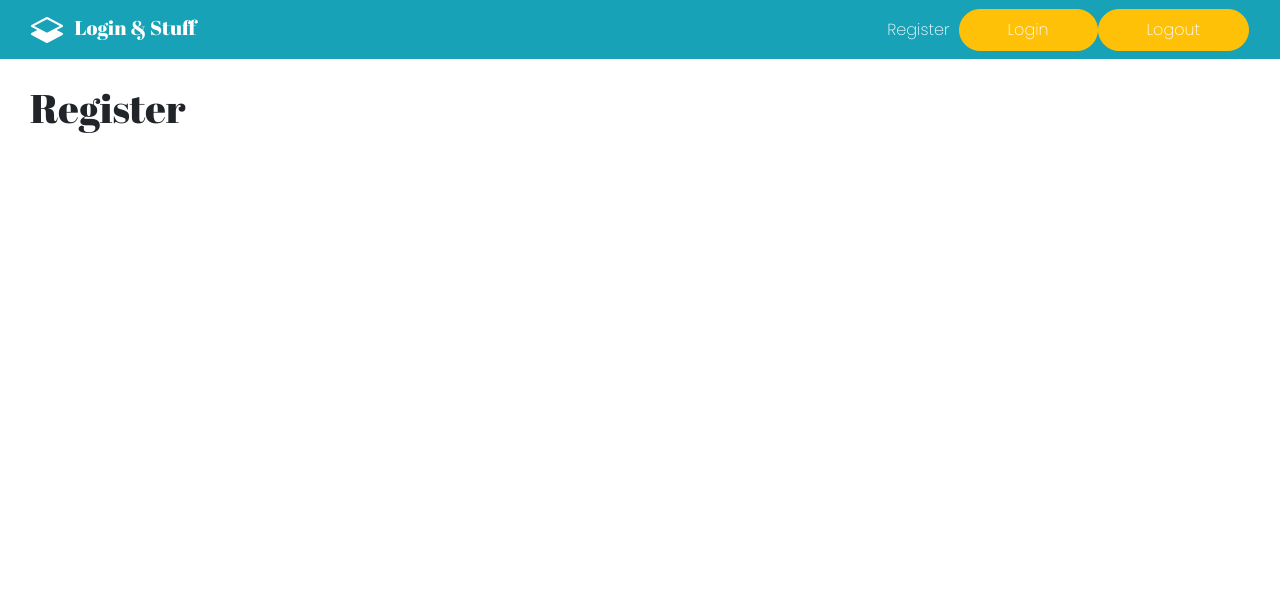
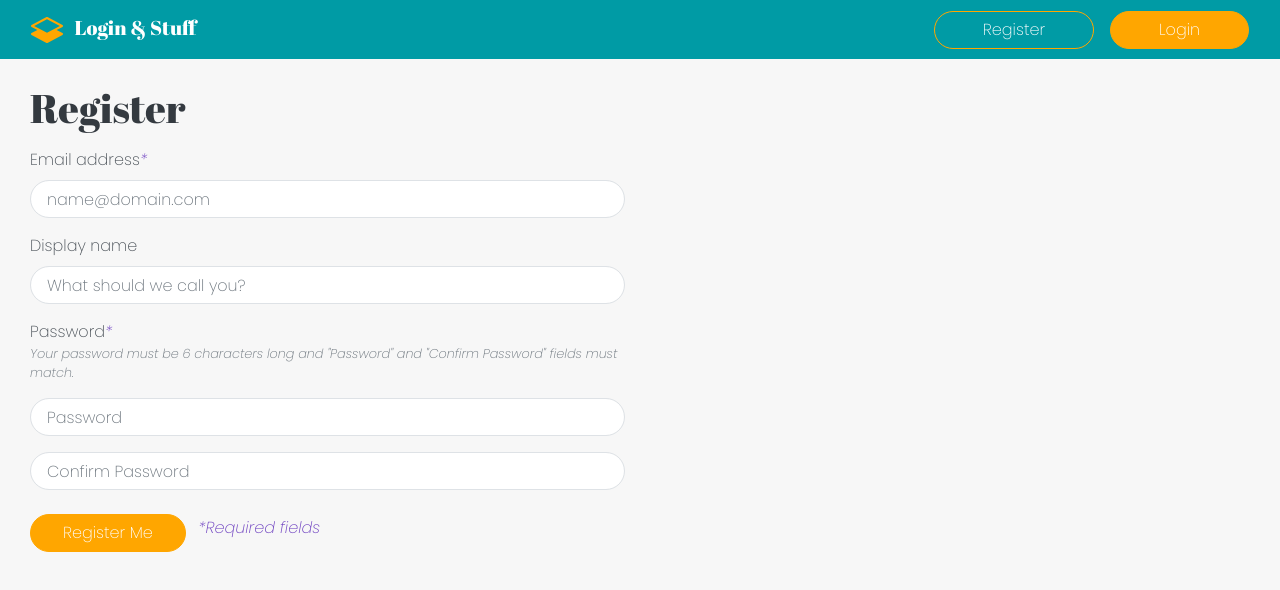
Before and after one commit to joemilbach/MERN-User-Auth, a React (Create React App) app in the folder client/: page /register in a window 1280 px wide. Shown: the top 590 px of the page. Built offline with nearby package versions, Linux system fonts and the light colour scheme; no server answers.

Commit message:
Finish front end UI and functionality

```diff
--- a/client/src/components/auth/Login.js
+++ b/client/src/components/auth/Login.js
@@ -1,13 +1,63 @@
-import React from 'react'
+import React, { useState, useContext } from 'react'
+import createContext from './UserContext'
+import Axios from 'axios'
+import { useHistory } from 'react-router-dom'
+import ErrorAlert from '../layout/ErrorAlert'
 import Container from 'react-bootstrap/Container'
 import Col from 'react-bootstrap/Col'
+import Form from 'react-bootstrap/Form'
+import Button from 'react-bootstrap/Button'
 
 export default function Login() {
+  const [email, setEmail] = useState()
+  const [password, setPassword] = useState()
+  const [alert, setAlert] = useState()
+
+  const { setUserData } = useContext(createContext)
+  const history = useHistory()
+
+  const submit = async (e) => {
+    e.preventDefault()
+
+    try {
+      const existingUser = { email, password }
+      const loginResponse = await Axios.post(
+        "http://localhost:8000/users/login",
+        existingUser
+      )
+
+      setUserData({
+        token: loginResponse.data.token,
+        user: loginResponse.data.user
+      })
+
+      localStorage.setItem("auth-token", loginResponse.data.token)
+      history.push("/")
+    } catch (error) {
+      error.response.data.msg && setAlert(error.response.data.msg)
+    }
+  }
+
   return (
     <Container as="main" className="login" fluid>
       <Col as="hgroup">
         <h1>Login</h1>
       </Col>
+
+      <Form className="col-md-8 col-lg-6 mt-3" onSubmit={submit}>
+        { alert && <ErrorAlert message={alert} /> }
+        <Form.Group controlId="login-email">
+          <Form.Label>Email address</Form.Label>
+          <Form.Control type="email" placeholder="name@domain.com" onChange={e => setEmail(e.target.value)} />
+        </Form.Group>
+
+        <Form.Group controlId="login-password">
+          <Form.Label>Password</Form.Label>
+          <Form.Control type="password" placeholder="Password" onChange={e => setPassword(e.target.value)} />
+        </Form.Group>
+
+        <Button variant="primary" type="submit">Log Me In</Button>
+      </Form>
     </Container>
   );
 }
--- a/client/src/components/auth/Register.js
+++ b/client/src/components/auth/Register.js
@@ -1,13 +1,82 @@
-import React from 'react'
+import React, { useState, useContext } from 'react'
+import createContext from './UserContext'
+import Axios from 'axios'
+import { useHistory } from 'react-router-dom'
+import ErrorAlert from '../layout/ErrorAlert'
 import Container from 'react-bootstrap/Container'
 import Col from 'react-bootstrap/Col'
+import Form from 'react-bootstrap/Form'
+import Button from 'react-bootstrap/Button'
 
 export default function Register() {
+  const [email, setEmail] = useState()
+  const [password, setPassword] = useState()
+  const [passwordCheck, setPasswordCheck] = useState()
+  const [displayName, setDisplayName] = useState()
+  const [alert, setAlert] = useState()
+
+  const { setUserData } = useContext(createContext)
+  const history = useHistory()
+
+  const submit = async (e) => {
+    e.preventDefault()
+
+    try {
+      const newUser = { email, password, passwordCheck, displayName }
+      await Axios.post(
+        "http://localhost:8000/users/register",
+        newUser
+      )
+      const loginResponse = await Axios.post(
+        "http://localhost:8000/users/login",
+        { email, password }
+      )
+
+      setUserData({
+        token: loginResponse.data.token,
+        user: loginResponse.data.user
+      })
+
+      localStorage.setItem("auth-token", loginResponse.data.token)
+      history.push("/")
+    } catch (error) {
+      error.response.data.msg && setAlert(error.response.data.msg)
+    }
+  }
+
   return (
     <Container as="main" className="register" fluid>
       <Col as="hgroup">
         <h1>Register</h1>
       </Col>
+
+      <Form className="col-md-8 col-lg-6 mt-3" onSubmit={submit}>
+        { alert && <ErrorAlert message={alert} /> }
+        <Form.Group controlId="register-email">
+          <Form.Label>Email address<em className="text-info">*</em></Form.Label>
+          <Form.Control type="email" placeholder="name@domain.com" required onChange={e => setEmail(e.target.value)} />
+        </Form.Group>
+
+        <Form.Group controlId="register-dispaly-name">
+          <Form.Label>Display name</Form.Label>
+          <Form.Control type="text" placeholder="What should we call you?" onChange={e => setDisplayName(e.target.value)} />
+        </Form.Group>
+
+        <Form.Group controlId="register-password">
+          <Form.Label className="m-0">Password<em className="text-info">*</em></Form.Label>
+          <Form.Text className="mt-0 mb-3" muted>
+            <em>Your password must be 6 characters long and "Password" and "Confirm Password" fields must match.</em>
+          </Form.Text>
+          <Form.Control type="password" placeholder="Password" required onChange={e => setPassword(e.target.value)} />
+        </Form.Group>
+
+        <Form.Group controlId="register-password-confirm">
+          <Form.Label className="d-none">Password Confirm<em className="text-info">*</em></Form.Label>
+          <Form.Control type="password" placeholder="Confirm Password" required onChange={e => setPasswordCheck(e.target.value)} />
+        </Form.Group>
+
+        <Button variant="warning" className="text-white mt-2 mr-2" type="submit">Register Me</Button> <em className="text-info">*Required fields</em>
+      </Form>
     </Container>
   );
 }
--- /dev/null
+++ b/client/src/components/layout/ErrorAlert.js
@@ -0,0 +1,13 @@
+import React from 'react'
+import { ExclamationTriangleFill } from 'react-bootstrap-icons'
+import Alert from 'react-bootstrap/Alert'
+
+export default function ErrorAlert(props) {
+  return (
+    <>
+    <Alert variant="danger">
+      <ExclamationTriangleFill color="white" className="mr-3" size="40" /> <em><strong>{ props.message }</strong></em>
+    </Alert>
+    </>
+  );
+}
--- a/client/src/components/layout/Header.js
+++ b/client/src/components/layout/Header.js
@@ -1,4 +1,5 @@
-import React from 'react'
+import React, { useContext } from 'react'
+import createContext from '../auth/UserContext'
 import { Link, useHistory } from 'react-router-dom'
 import { LayersHalf } from 'react-bootstrap-icons'
 import Container from 'react-bootstrap/Container'
@@ -6,27 +7,42 @@ import Nav from 'react-bootstrap/Nav'
 import Navbar from 'react-bootstrap/Navbar'
 
 export default function Header() {
+  const { userData, setUserData } = useContext(createContext)
   const history = useHistory()
 
   const register = () => history.push("/register")
   const login = () => history.push("/login")
-  const logout = () => history.push("/login")
+  const logout = () => {
+    setUserData({
+      token: undefined,
+      user: undefined
+    })
+    localStorage.setItem("auth-token", "")
+    history.push("/login")
+  }
 
   return (
     <header id="app-header" className="mb-4">
-      <Navbar bg="info" fixed="top" expand="lg">
+      <Navbar bg="primary" fixed="top" expand="lg">
         <Container fluid>
           <Link className="navbar-brand text-white h6 mb-0" to="/">
-            <LayersHalf color="white" className="mr-2" size="32" /> Login & Stuff
+            <LayersHalf color="#ffa600" className="mr-2" size="32" /> Login & Stuff
           </Link>
-          <Navbar.Toggle />
-          <Navbar.Collapse>
-            <Nav className="ml-auto">
-              <button onClick={register} className="nav-link btn btn-link text-white" to="/register">Register</button>
-              <button onClick={login} className="nav-link btn btn-warning text-white px-5" to="/login">Login</button>
-              <button onClick={logout} className="nav-link btn btn-warning text-white px-5" to="/login">Logout</button>
-            </Nav>
-          </Navbar.Collapse>
+          <Nav className="ml-auto">
+          { userData.user ?
+            (<>
+              <Navbar.Text className="text-white mr-4">
+                <strong>Logged in as:</strong> { userData.user.displayName }
+              </Navbar.Text>
+              <button onClick={logout} className="nav-link btn btn-warning text-white px-5" to="/logout">Logout</button>
+            </>
+            ) : (
+              <>
+                <button onClick={register} className="nav-link btn btn-outline-warning text-white px-5 mr-3" to="/register">Register</button>
+                <button onClick={login} className="nav-link btn btn-warning text-white px-5" to="/login">Login</button>
+              </>
+            )}
+          </Nav>
         </Container>
       </Navbar>
     </header>
--- a/client/src/components/pages/Home.js
+++ b/client/src/components/pages/Home.js
@@ -1,8 +1,21 @@
-import React from 'react'
+import React, { useEffect, useContext } from 'react'
+import createContext from '../auth/UserContext'
+import { useHistory } from 'react-router-dom'
 import Container from 'react-bootstrap/Container'
 import Col from 'react-bootstrap/Col'
 
 export default function Home() {
+  const { userData } = useContext(createContext)
+  const history = useHistory()
+
+  useEffect(() => {
+    if(userData.token === undefined) {
+      history.push("/login")
+    }
+  })
+
+
+
   return (
     <>
     <Container as="main" className="home" fluid>
--- a/client/src/css/_custom.scss
+++ b/client/src/css/_custom.scss
@@ -5,37 +5,40 @@
 
 // Color system
 
-// $white:    #fff !default;
-// $gray-100: #f8f9fa !default;
-// $gray-200: #e9ecef !default;
-// $gray-300: #dee2e6 !default;
-// $gray-400: #ced4da !default;
-// $gray-500: #adb5bd !default;
-// $gray-600: #6c757d !default;
-// $gray-700: #495057 !default;
-// $gray-800: #343a40 !default;
-// $gray-900: #212529 !default;
-// $black:    #000 !default;
+$white:    #fff !default;
+$gray-100: #f8f9fa !default;
+$gray-200: #e9ecef !default;
+$gray-300: #dee2e6 !default;
+$gray-400: #ced4da !default;
+$gray-500: #adb5bd !default;
+$gray-600: #6c757d !default;
+$gray-700: #495057 !default;
+$gray-800: #343a40 !default;
+$gray-900: #212529 !default;
+$black:    #000 !default;
 
-// $blue:    #007bff !default;
-// $indigo:  #6610f2 !default;
-// $purple:  #6f42c1 !default;
-// $pink:    #e83e8c !default;
-// $red:     #dc3545 !default;
-// $orange:  #fd7e14 !default;
-// $yellow:  #ffc107 !default;
-// $green:   #28a745 !default;
-// $teal:    #20c997 !default;
-// $cyan:    #17a2b8 !default;
+$blue:    #179dee !default;
+$indigo:  #6610f2 !default;
+$purple:  #6f42c1 !default;
+$pink:    #e83e8c !default;
+$red:     #ff3b00 !default;
+$orange:  #ee8617 !default;
+$yellow:  #ffa600 !default;
+$green:   #44f52b !default;
+$teal:    #20c997 !default;
+$cyan:    #009ba5 !default;
 
-//$primary:       $blue !default;
-//$secondary:     $gray-600 !default;
-//$success:       $green !default;
-//$info:          $cyan !default;
-//$warning:       $yellow !default;
-//$danger:        $red !default;
-//$light:         $gray-100 !default;
-//$dark:          $gray-800 !default;
+$paper:   #f7f7f7 !default;
+$jet:     #303030 !default;
+
+$primary:       $cyan !default;
+$secondary:     $gray-600 !default;
+$success:       $green !default;
+$info:          $purple !default;
+$warning:       $yellow !default;
+$danger:        $red !default;
+$light:         $paper !default;
+$dark:          $jet !default;
 
 // Set a specific jump point for requesting color jumps
 //$theme-color-interval:      8% !default;
@@ -80,8 +83,8 @@
 //
 // Settings for the `<body>` element.
 
-//$body-bg:                   $white !default;
-//$body-color:                $gray-900 !default;
+$body-bg:                   $paper !default;
+$body-color:                $gray-700 !default;
 
 
 // Links
@@ -351,7 +354,7 @@ $headings-font-family:          $font-family-serif !default;
 //$input-disabled-bg:                     $gray-200 !default;
 //
 //$input-color:                           $gray-700 !default;
-//$input-border-color:                    $gray-400 !default;
+$input-border-color:                    $gray-300 !default;
 //$input-border-width:                    $input-btn-border-width !default;
 //$input-box-shadow:                      inset 0 1px 1px rgba($black, .075) !default;
 //
--- a/client/src/css/styles.scss
+++ b/client/src/css/styles.scss
@@ -4,6 +4,24 @@
   "custom",
   "bootstrap-components";
 
+/* General */
+
+h1 {
+  color: $gray-800;
+}
+
+.alert {
+  display: flex;
+  align-items: center;
+}
+
+.btn {
+  padding: 0.375rem 2rem;
+}
+
+.form-control {
+  padding: 0.375rem 1rem;
+}
 
 /* Header */
 
```
Also changed, not shown: 1 other file (tests, documents, lock files or other folders).
